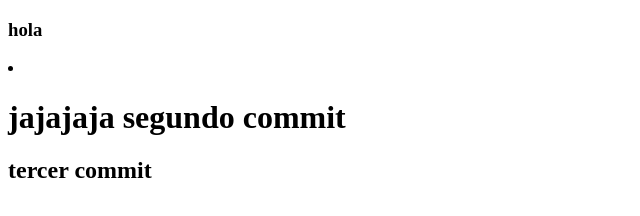
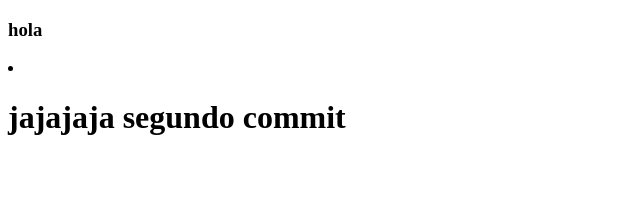
Before and after one commit to x4vYOR/probando, a plain HTML site: page index.html in a window 1280 px wide. Shown: the whole page, without its empty margins (0-640 px from the left). Drawn offline with Linux system fonts and the light colour scheme.

Commit message:
segundo commit

```diff
--- a/index.html
+++ b/index.html
@@ -8,6 +8,5 @@
 <body>
     <h3>hola</h3>
     <div><li><h1>jajajaja segundo commit</h1></li></div>
-    <h2>tercer commit</h2>
 </body>
 </html>
```
